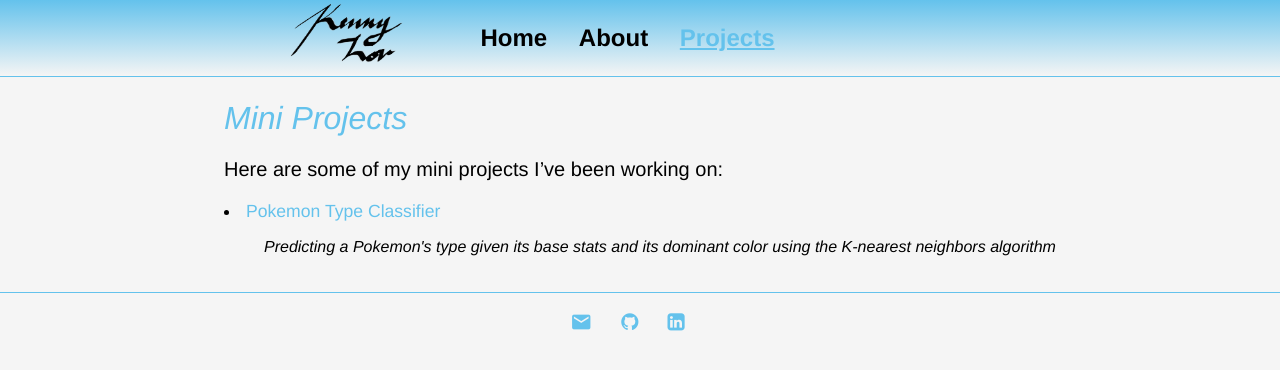
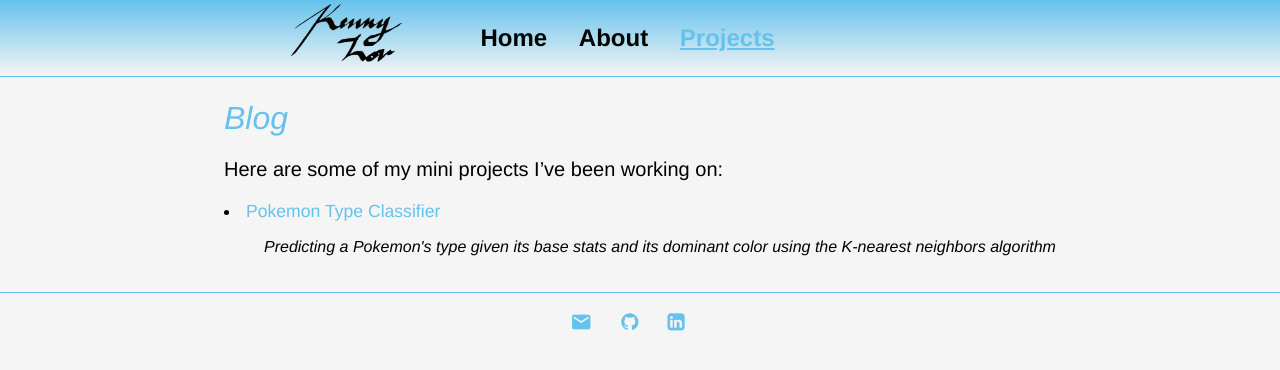
Before and after one commit to clfkenny/clfkenny.github.io, a Jekyll site: the page built from projects/index.md, in a window 1280 px wide. Shown: the top 370 px of the page. Built offline with Jekyll 4.4.1, drawn with Linux system fonts in a browser that asks for light colours.

Commit message:
Update index.md

```diff
--- a/projects/index.md
+++ b/projects/index.md
@@ -11,7 +11,7 @@ nav ul li:nth-child(3) a{
 
 </style>
 
-# *Mini Projects*
+# *Blog*
 ### Here are some of my mini projects I've been working on:
 
 <p>
```
